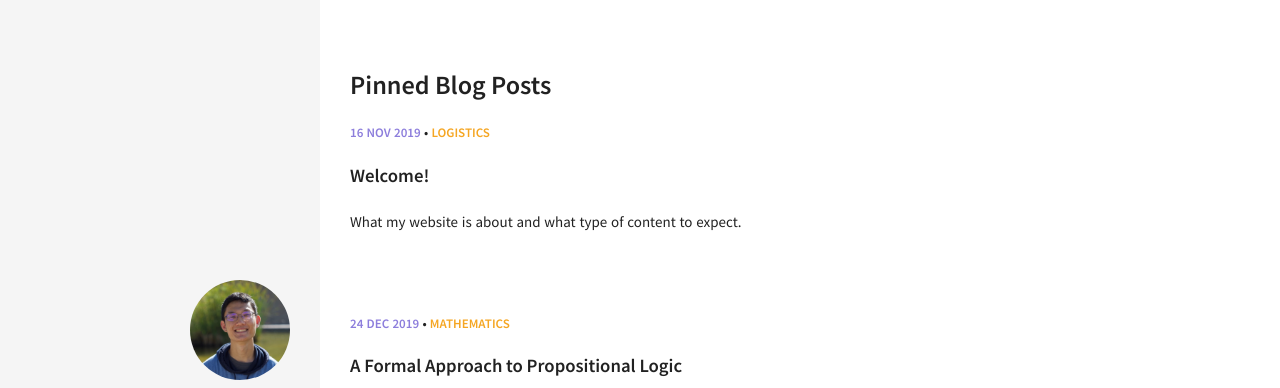
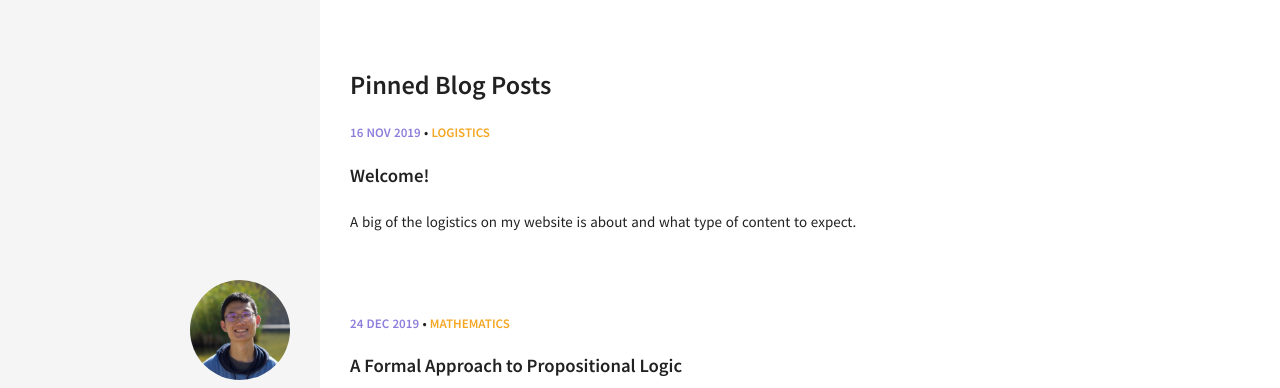
Before and after one commit to d-guo/danielguo.dev_old, a Jekyll site: the page built from index.html, in a window 1280 px wide. Shown: the top 388 px of the page. Built offline with Jekyll 4.4.1, drawn with Linux system fonts in a browser that asks for light colours.

Commit message:
new excerpt for welcome post

```diff
--- a/_posts/2019-11-16-welcome.md
+++ b/_posts/2019-11-16-welcome.md
@@ -1,8 +1,8 @@
 ---
 layout: post
 title: Welcome!
-excerpt: What my website is about and what type of content to expect.
-modified: 2019-12-01
+excerpt: A big of the logistics on my website is about and what type of content to expect.
+modified: 2019-12-25
 categories: [logistics]
 comments: true
 pinned: true
```
